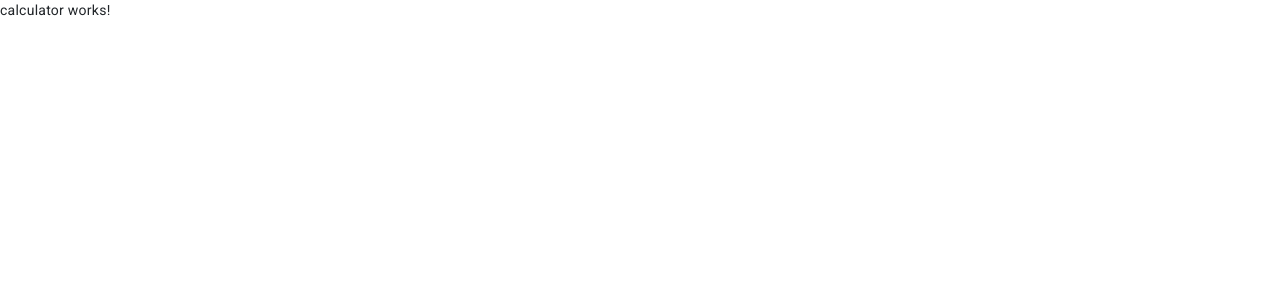
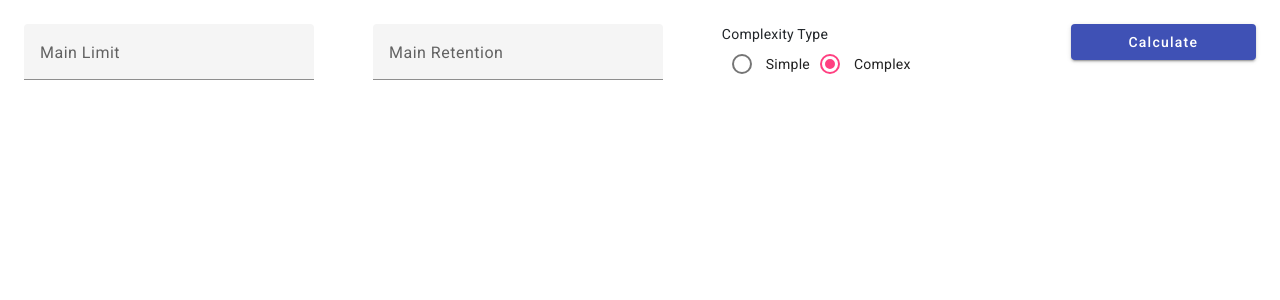
Before and after one commit to aleneri97/wtw_test, an Angular app: page /calculator in a window 1280 px wide. Shown: the top 300 px of the page. Built offline with nearby package versions, Linux system fonts and the light colour scheme.

Commit message:
✨ add: layout of Calculator

```diff
--- a/src/app/app.module.ts
+++ b/src/app/app.module.ts
@@ -5,6 +5,7 @@ import { AppRoutingModule } from './app-routing.module';
 import { AppComponent } from './app.component';
 import { BrowserAnimationsModule } from '@angular/platform-browser/animations';
 import { CalculatorComponent } from './pages/calculator/calculator.component';
+import { MaterialModule } from './core/modules/material.module';
 
 @NgModule({
   declarations: [
@@ -16,6 +17,7 @@ import { CalculatorComponent } from './pages/calculator/calculator.component';
     AppRoutingModule,
     BrowserAnimationsModule,
     AppRoutingModule,
+    MaterialModule,
   ],
   providers: [],
   bootstrap: [AppComponent]
--- /dev/null
+++ b/src/app/core/modules/material.module.ts
@@ -0,0 +1,20 @@
+import { NgModule } from '@angular/core';
+import { CommonModule } from '@angular/common';
+import { MatFormFieldModule } from '@angular/material/form-field';
+import { MatInputModule } from '@angular/material/input';
+import { MatButtonModule } from '@angular/material/button';
+import { MatRadioModule } from '@angular/material/radio';
+
+const MATERIAL_MODULES = [
+  MatFormFieldModule,
+  MatInputModule,
+  MatButtonModule,
+  MatRadioModule,
+];
+
+@NgModule({
+  declarations: [],
+  imports: [CommonModule, ...MATERIAL_MODULES],
+  exports: [MATERIAL_MODULES]
+})
+export class MaterialModule { }
--- a/src/app/pages/calculator/calculator.component.html
+++ b/src/app/pages/calculator/calculator.component.html
@@ -1 +1,34 @@
-<p>calculator works!</p>
+<!-- Container -->
+<div class="container-fluid p-4">
+  <!-- Form -->
+  <form>
+    <!-- Main Limit -->
+    <div class="row justify-content-between">
+      <div class="col-12 col-md-3">
+        <mat-form-field appearance="fill" class="w-100">
+          <mat-label>Main Limit</mat-label>
+          <input matInput type="number" placeholder="00.00">
+        </mat-form-field>
+      </div>
+      <!-- Main Retention -->
+      <div class="col-12 col-md-3">
+        <mat-form-field appearance="fill" class="w-100">
+          <mat-label>Main Retention</mat-label>
+          <input matInput type="number" placeholder="00.00">
+        </mat-form-field>
+      </div>
+      <!-- Complexity -->
+      <div class="col-12 col-md-3 pb-2 pb-md-0">
+        <mat-label>Complexity Type</mat-label>
+        <mat-radio-group class="d-flex">
+          <mat-radio-button>Simple</mat-radio-button>
+          <mat-radio-button>Complex</mat-radio-button>
+        </mat-radio-group>
+      </div>
+      <!-- Calculate Btn -->
+      <div class="col-12 col-md-2">
+        <button mat-raised-button color="primary" class="w-100">Calculate</button>
+      </div>
+    </div>
+  </form>
+</div>
```
